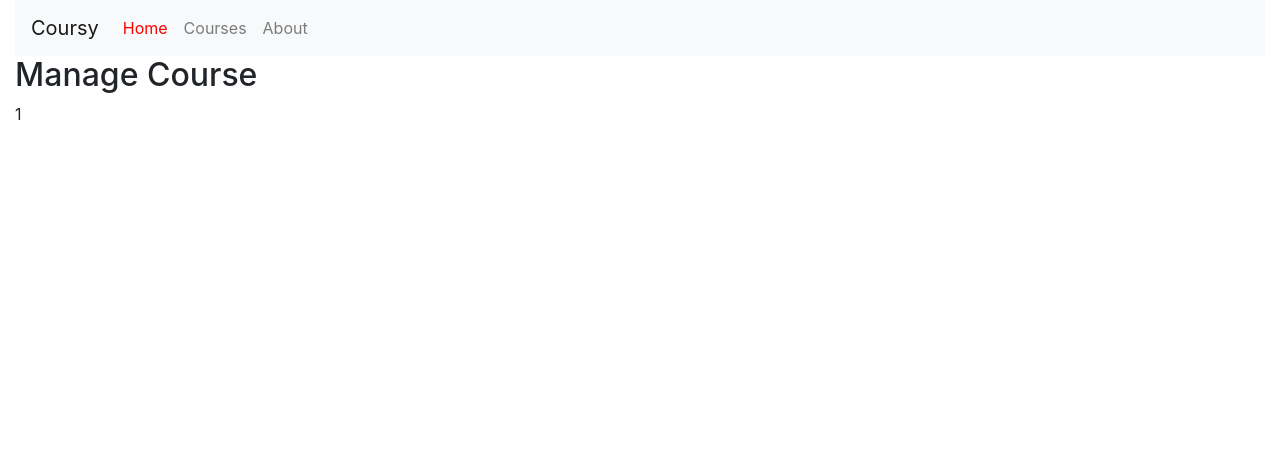
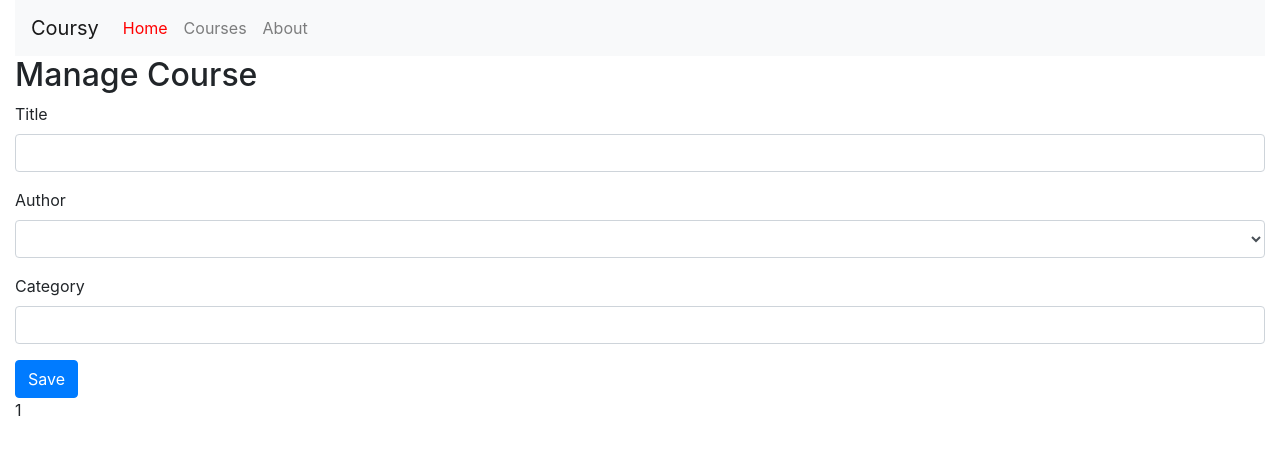
Before and after one commit to patrickglass/react-course-redux, a React (Create React App) app: page /course/1 in a window 1280 px wide. Shown: the top 454 px of the page. Built offline with nearby package versions, Linux system fonts and the light colour scheme; no server answers.

Commit message:
saving courses to api

```diff
--- a/package.json
+++ b/package.json
@@ -8,6 +8,7 @@
     "@testing-library/react": "^11.1.0",
     "@testing-library/user-event": "^12.1.10",
     "bootstrap": "^4.6.0",
+    "express": "^4.17.1",
     "flux": "^4.0.1",
     "jquery": "^3.6.0",
     "popper.js": "1.16.1",
@@ -16,6 +17,7 @@
     "react-dom": "^17.0.2",
     "react-router-dom": "^5.0.0",
     "react-scripts": "4.0.3",
+    "react-toastify": "^5.1.1",
     "web-vitals": "^1.0.1"
   },
   "scripts": {
--- a/src/components/App.js
+++ b/src/components/App.js
@@ -15,6 +15,7 @@ const App = () => {
         <Route exact path="/" component={HomePage} />
         <Route path="/courses" component={CoursesPage} />
         <Route path="/course/:slug" component={ManageCoursePage} />
+        <Route path="/course" component={ManageCoursePage} />
         <Route path="/about" component={AboutPage} />
         <Redirect from="/about-us" to="/about" />
         <Route component={NotFoundPage} />
--- /dev/null
+++ b/src/components/CourseForm.js
@@ -0,0 +1,58 @@
+import React from "react";
+import TextInput from "./common/TextInput";
+import PropTypes from "prop-types";
+
+function CourseForm(props) {
+  return (
+    <form onSubmit={props.onSubmit}>
+      <TextInput
+        id="title"
+        label="Title"
+        onChange={props.onChange}
+        name="title"
+        value={props.course.title}
+        error={props.errors.title}
+      />
+
+      <div className="form-group">
+        <label htmlFor="author">Author</label>
+        <div className="field">
+          <select
+            id="author"
+            name="authorId"
+            onChange={props.onChange}
+            value={props.course.authorId || ""}
+            className="form-control"
+          >
+            <option value="" />
+            <option value="1">Cory House</option>
+            <option value="2">Scott Allen</option>
+          </select>
+        </div>
+        {props.errors.authorId && (
+          <div className="alert alert-danger">{props.errors.authorId}</div>
+        )}
+      </div>
+
+      <TextInput
+        id="category"
+        label="Category"
+        name="category"
+        onChange={props.onChange}
+        value={props.course.category}
+        error={props.errors.category}
+      />
+
+      <input type="submit" value="Save" className="btn btn-primary" />
+    </form>
+  );
+}
+
+CourseForm.propTypes = {
+  course: PropTypes.object.isRequired,
+  onSubmit: PropTypes.func.isRequired,
+  onChange: PropTypes.func.isRequired,
+  errors: PropTypes.object.isRequired,
+};
+
+export default CourseForm;
--- a/src/components/CoursesPage.js
+++ b/src/components/CoursesPage.js
@@ -1,6 +1,7 @@
 import React, { useEffect, useState } from "react";
 import { getCourses } from "../api/courseApi";
 import CourseList from "./CourseList";
+import { Link } from "react-router-dom";
 
 const CoursesPage = () => {
   const [courses, setCourses] = useState([]);
@@ -16,6 +17,9 @@ const CoursesPage = () => {
   return (
     <>
       <h2>Courses</h2>
+      <Link className="btn btn-primary" to="/course">
+        Add Course
+      </Link>
       <CourseList courses={courses} />
     </>
   );
--- a/src/components/ManageCoursePage.js
+++ b/src/components/ManageCoursePage.js
@@ -1,9 +1,47 @@
-import React from "react";
+import React, { useState } from "react";
+import CourseForm from "./CourseForm";
+import { saveCourse } from "../api/courseApi";
 
 const ManageCoursePage = (props) => {
+  const [course, setCourse] = useState({
+    id: null,
+    slug: "",
+    title: "",
+    authorId: null,
+    category: "",
+  });
+  const [errors, setErrors] = useState({
+    id: "",
+    slug: "",
+    title: "",
+    authorId: "",
+    category: "",
+  });
+
+  const handleChange = (event) => {
+    console.log("change", event.target.name, event.target.value, event);
+    setCourse({
+      ...course,
+      [event.target.name]: event.target.value,
+    });
+  };
+
+  const handleSubmit = (event) => {
+    event.preventDefault();
+    saveCourse(course).then(() => {
+      props.history.push("/courses");
+    });
+  };
+
   return (
     <>
       <h2>Manage Course</h2>
+      <CourseForm
+        course={course}
+        onSubmit={handleSubmit}
+        onChange={handleChange}
+        errors={errors}
+      />
       {props.match.params.slug}
     </>
   );
--- /dev/null
+++ b/src/components/common/TextInput.js
@@ -0,0 +1,40 @@
+import React from "react";
+import PropTypes from "prop-types";
+
+const TextInput = (props) => {
+  let wrapperClass = "form-group";
+  if (props.error.length > 0) {
+    wrapperClass += " has-error";
+  }
+  return (
+    <div className={wrapperClass}>
+      <label htmlFor="{props.id}">{props.label}</label>
+      <div className="field">
+        <input
+          id={props.id}
+          type="text"
+          name={props.name}
+          className="form-control"
+          onChange={props.onChange}
+          value={props.value}
+        />
+      </div>
+      {props.error && <div className="alert alert-danger">{props.error}</div>}
+    </div>
+  );
+};
+
+TextInput.propTypes = {
+  id: PropTypes.string.isRequired,
+  name: PropTypes.string.isRequired,
+  label: PropTypes.string.isRequired,
+  onChange: PropTypes.func.isRequired,
+  value: PropTypes.string,
+  errors: PropTypes.string,
+};
+
+TextInput.defaultProps = {
+  error: "",
+};
+
+export default TextInput;
```
Also changed, not shown: 1 other file (tests, documents, lock files or other folders).
